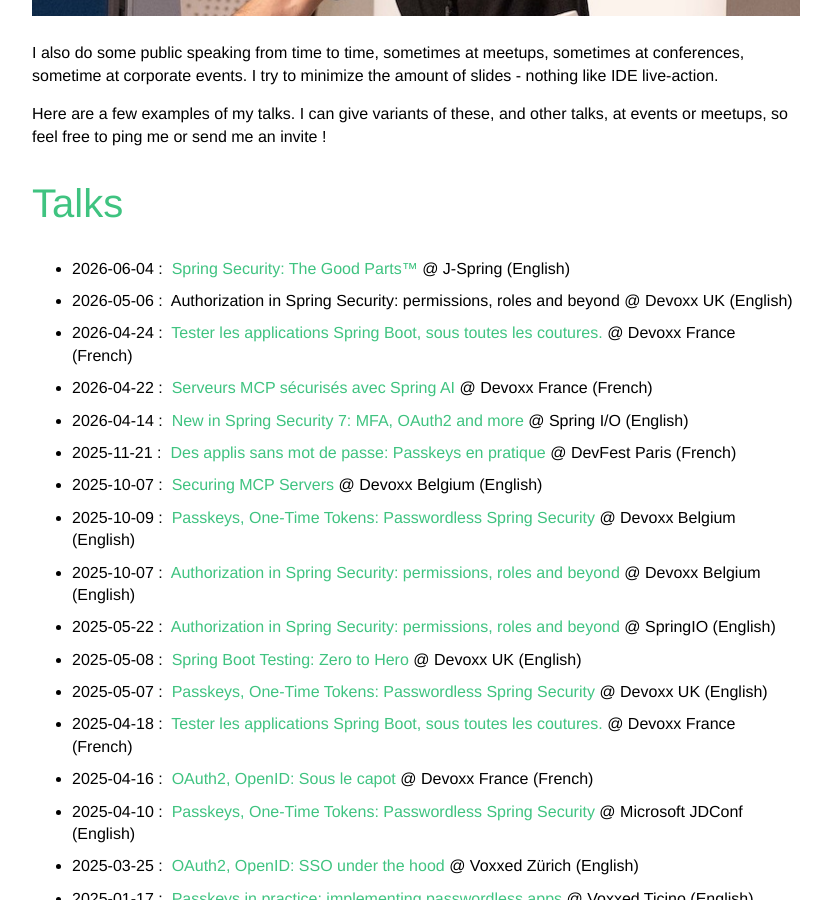
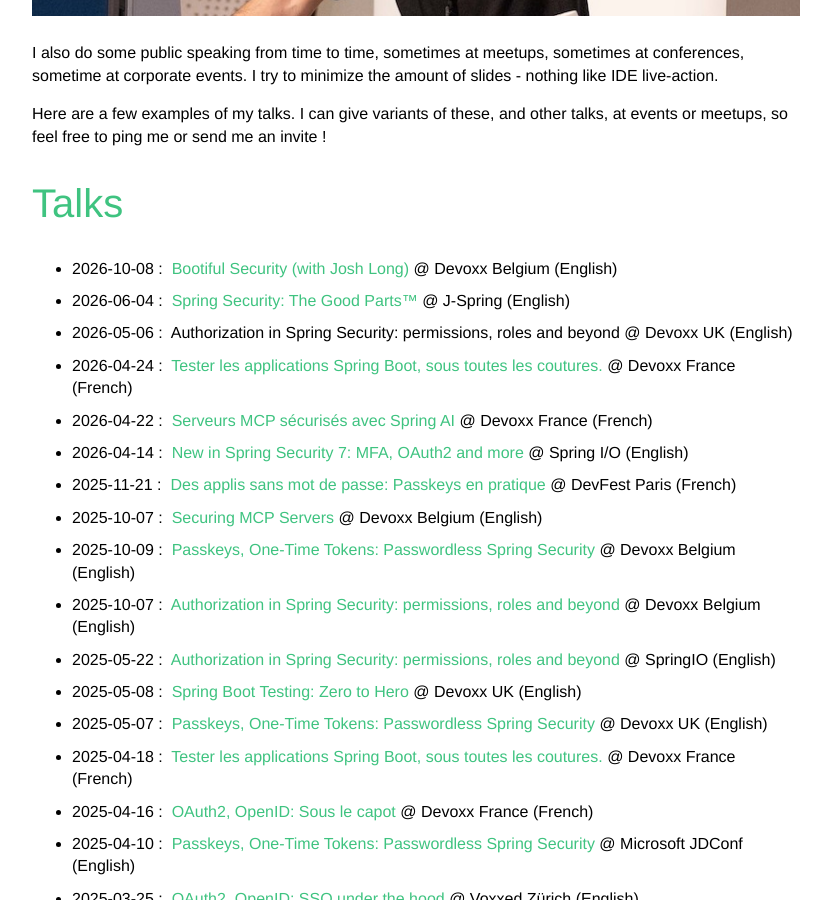
Before and after one commit to Kehrlann/kehrlann.github.io, a Jekyll site: the page built from talks.md, in a window 1280 px wide and 900 px high, scrolled down 564 px. Shown: the whole window, without its empty margins (224-1055 px from the left). Built offline with Jekyll 4.4.1, drawn with Linux system fonts in a browser that asks for light colours.

Commit message:
talks.md : add devoxx be 2026

```diff
--- a/talks.md
+++ b/talks.md
@@ -22,6 +22,11 @@
 <h1>Talks</h1>
 
 <ul class="no-justify roomy-list">
+    <li>
+        <span>2026-10-08 :&nbsp;</span>
+        <a href="https://www.youtube.com/watch?v=W-OKVLMtPAw" target="_blank" rel="noopener">Bootiful Security (with Josh Long)</a>
+        <span>@ Devoxx Belgium (English)</span>
+    </li>
     <li>
         <span>2026-06-04 :&nbsp;</span>
         <a href="https://www.youtube.com/watch?v=bl1rthyJrds" target="_blank" rel="noopener">Spring Security: The Good Parts™</a>
```
